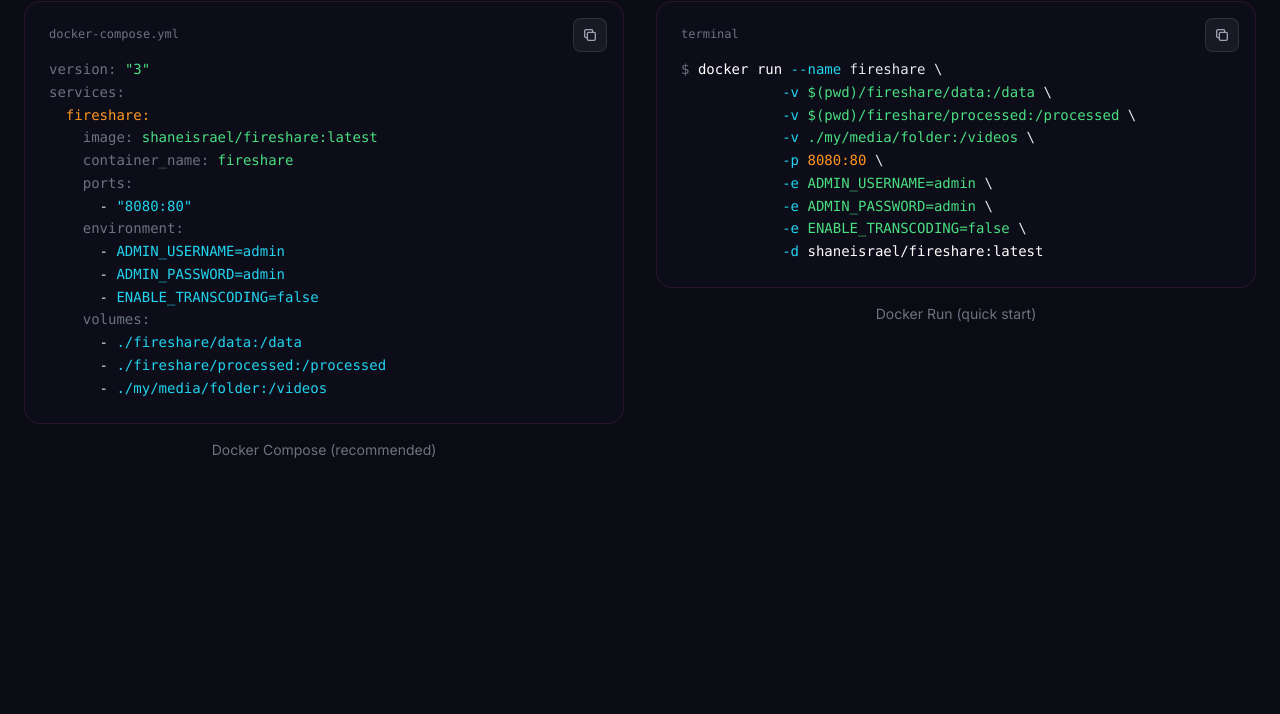
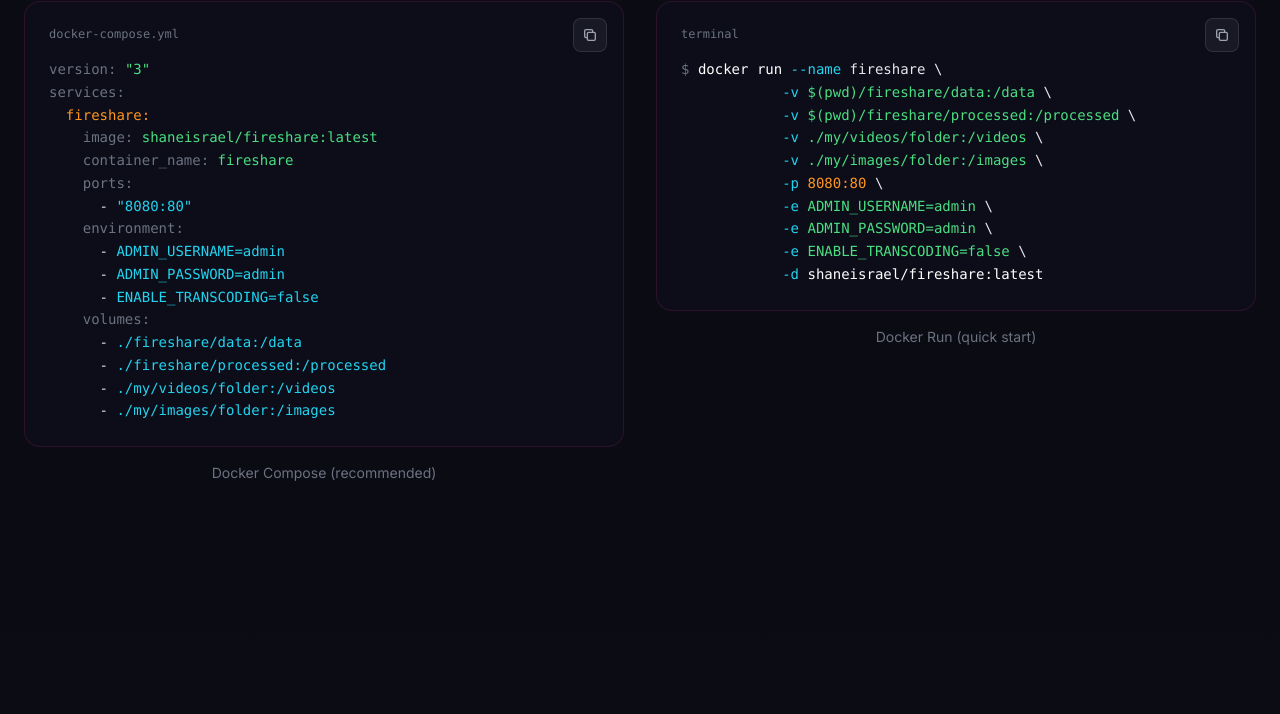
Before and after one commit to fireshare-app/fireshare.github.io, a plain HTML site: page index.html in a window 1280 px wide. Shown: the part 3951-4665 px from the top of the page. Drawn offline with nearby package versions, Linux system fonts and the light colour scheme; no server answers.

Commit message:
add images volume to docker examples

```diff
--- a/index.html
+++ b/index.html
@@ -269,7 +269,12 @@
             target="_blank"
             rel="noopener noreferrer"
             class="text-fire-400 hover:text-white transition-colors flex items-center gap-1.5"
-            ><svg class="w-4 h-4" fill="none" stroke="currentColor" viewBox="0 0 24 24">
+            ><svg
+              class="w-4 h-4"
+              fill="none"
+              stroke="currentColor"
+              viewBox="0 0 24 24"
+            >
               <path
                 stroke-linecap="round"
                 stroke-linejoin="round"
@@ -397,7 +402,12 @@
           target="_blank"
           rel="noopener noreferrer"
           class="flex items-center gap-1.5 text-fire-400 hover:text-white transition-colors text-sm font-medium"
-          ><svg class="w-4 h-4" fill="none" stroke="currentColor" viewBox="0 0 24 24">
+          ><svg
+            class="w-4 h-4"
+            fill="none"
+            stroke="currentColor"
+            viewBox="0 0 24 24"
+          >
             <path
               stroke-linecap="round"
               stroke-linejoin="round"
@@ -1541,7 +1551,8 @@
     <span class="text-gray-500">volumes:</span>
       - <span class="text-cyan-400">./fireshare/data:/data</span>
       - <span class="text-cyan-400">./fireshare/processed:/processed</span>
-      - <span class="text-cyan-400">./my/media/folder:/videos</span></code></pre>
+      - <span class="text-cyan-400">./my/videos/folder:/videos</span>
+      - <span class="text-cyan-400">./my/images/folder:/images</span></code></pre>
             </div>
             <p class="mt-4 text-center text-gray-500 text-sm">
               Docker Compose (recommended)
@@ -1591,7 +1602,8 @@
               ><code><span class="text-gray-500">$</span> <span class="text-white">docker run</span> <span class="text-cyan-400">--name</span> fireshare \
             <span class="text-cyan-400">-v</span> <span class="text-green-400">$(pwd)/fireshare/data:/data</span> \
             <span class="text-cyan-400">-v</span> <span class="text-green-400">$(pwd)/fireshare/processed:/processed</span> \
-            <span class="text-cyan-400">-v</span> <span class="text-green-400">./my/media/folder:/videos</span> \
+            <span class="text-cyan-400">-v</span> <span class="text-green-400">./my/videos/folder:/videos</span> \
+            <span class="text-cyan-400">-v</span> <span class="text-green-400">./my/images/folder:/images</span> \
             <span class="text-cyan-400">-p</span> <span class="text-fire-400">8080:80</span> \
             <span class="text-cyan-400">-e</span> <span class="text-green-400">ADMIN_USERNAME=admin</span> \
             <span class="text-cyan-400">-e</span> <span class="text-green-400">ADMIN_PASSWORD=admin</span> \
```
